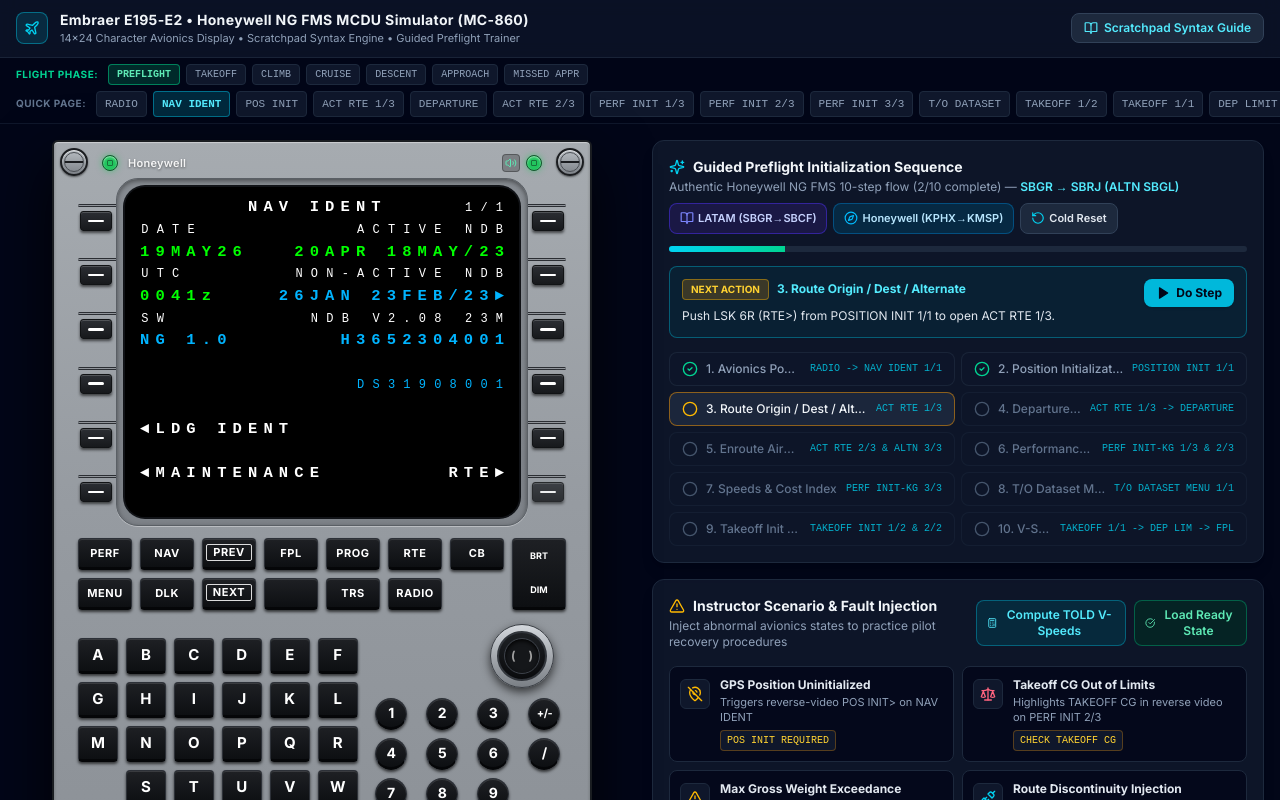
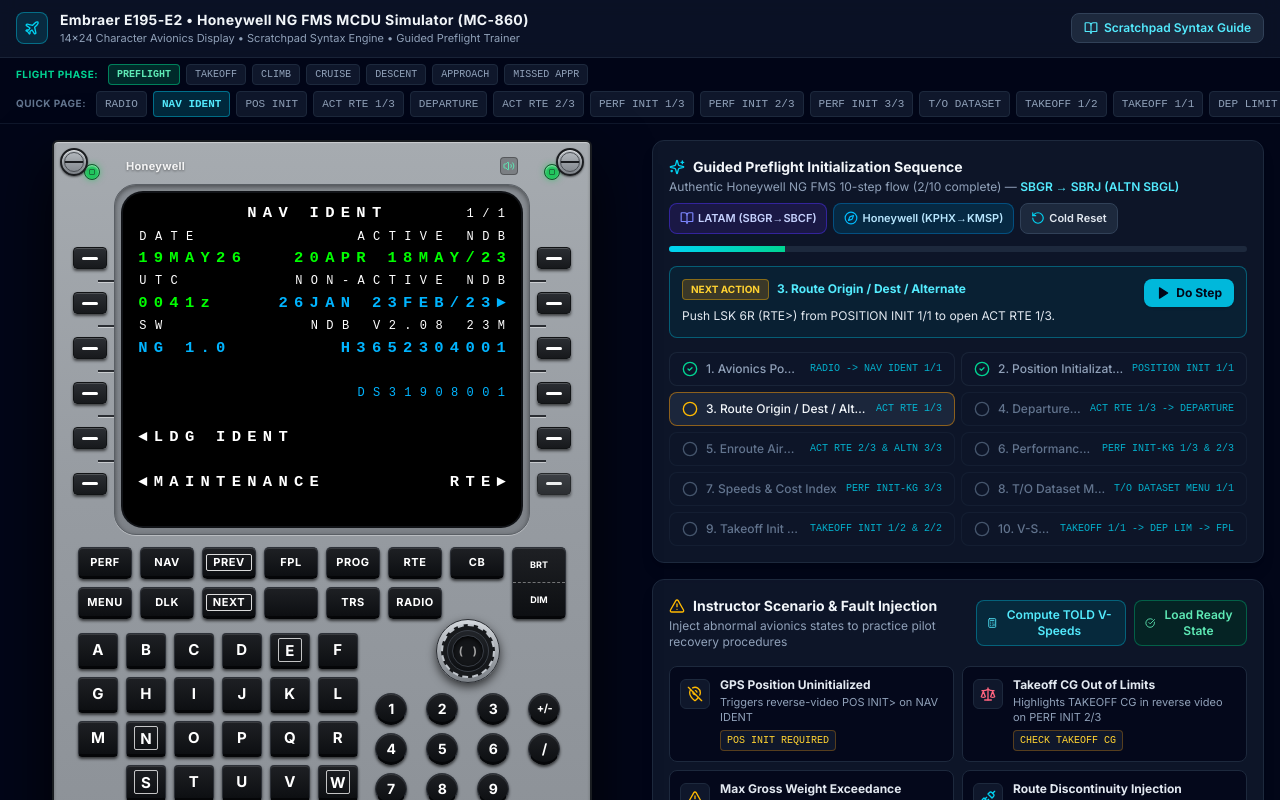
Before and after one commit to Leandr0SmS/embraer_e2_fms, a React (Vite) app: page / in a window 1280 px wide. Shown: the top 800 px of the page. Built offline with nearby package versions, Linux system fonts and the light colour scheme; a web font is replaced by a local one.

Commit message:
style(mcdu): align LSK 1L-6L and 1R-6R buttons 1:1 with 14-row LCD grid and Figure 3-1 details

```diff
--- a/src/components/mcdu/McduBezel.tsx
+++ b/src/components/mcdu/McduBezel.tsx
@@ -122,21 +122,23 @@ export const McduBezel: React.FC<McduBezelProps> = ({
       <CornerFastener className="absolute bottom-1.5 right-1.5 z-20" />
 
       {/* Upper Display Frame with Left LSK 1L..6L, Center Black LCD, and Right LSK 1R..6R */}
-      <div className="mx-3 mt-1">
-        {/* Top Sensor & Brand Bar */}
-        <div className="flex items-center justify-between px-3 mb-1.5">
-          <div className="flex items-center gap-2.5 pl-4">
-            {/* Left Green Light Sensor */}
+      <div className="mx-2 mt-0.5">
+        {/* Top Brand & Sensor Bar */}
+        <div className="grid grid-cols-[44px_1fr_44px] items-center mb-1">
+          {/* Left Green Light Sensor (aligned above Left LSK column) */}
+          <div className="flex justify-center pt-3">
             <span className="w-4 h-4 rounded-full bg-[#22c55e] border border-[#14532d] shadow-[inset_0_1px_2px_rgba(255,255,255,0.6),0_0_6px_rgba(34,197,94,0.6)] flex items-center justify-center">
               <span className="w-1.5 h-1.5 rounded-[1px] border border-[#14532d]/70" />
             </span>
-            <span className="text-[11px] font-semibold tracking-wide text-white/90 drop-shadow-[0_1px_1px_rgba(0,0,0,0.5)]">
+          </div>
+
+          {/* Honeywell Logo & Status Annunciators */}
+          <div className="flex items-center justify-between px-3">
+            <span className="text-[11px] font-bold tracking-wide text-white/90 drop-shadow-[0_1px_1px_rgba(0,0,0,0.45)]">
               Honeywell
             </span>
-          </div>
 
-          {/* Right Status Annunciators (MSG / OFST), Audio Mute & Right Green Light Sensor */}
-          <div className="flex items-center gap-1.5 pr-4">
+            <div className="flex items-center gap-1.5">
               {hasActiveMessage && (
                 <span className="px-1.5 py-0.5 rounded-[2px] text-[9px] font-bold tracking-wider bg-amber-400 text-black border border-black/40 animate-pulse">
                   MSG
@@ -159,34 +161,58 @@ export const McduBezel: React.FC<McduBezelProps> = ({
                   <Volume2 className="w-3 h-3 text-emerald-300" />
                 )}
               </button>
+            </div>
+          </div>
+
+          {/* Right Green Light Sensor (aligned above Right LSK column) */}
+          <div className="flex justify-center pt-3">
             <span className="w-4 h-4 rounded-full bg-[#22c55e] border border-[#14532d] shadow-[inset_0_1px_2px_rgba(255,255,255,0.6),0_0_6px_rgba(34,197,94,0.6)] flex items-center justify-center">
               <span className="w-1.5 h-1.5 rounded-[1px] border border-[#14532d]/70" />
             </span>
           </div>
         </div>
 
-        {/* Display Grid & LSK Columns */}
-        <div className="grid grid-cols-[42px_1fr_42px] items-stretch">
+        {/* Display Grid & LSK Columns — Using identical 14-row grid geometry so 1L..6L and 1R..6R align 1:1 with Data Lines 3, 5, 7, 9, 11, 13 */}
+        <div className="grid grid-cols-[44px_1fr_44px] items-stretch">
           {/* Left LSK Column (1L - 6L) */}
-          <div className="flex flex-col justify-between pt-[26px] pb-[24px] pr-1 items-end">
-            {LEFT_LSKS.map((lsk) => {
+          <div
+            className="grid py-[18px] pr-1"
+            style={{ gridTemplateRows: 'repeat(14, minmax(0, 1fr))' }}
+          >
+            {LEFT_LSKS.map((lsk, idx) => {
               const isTarget = highlightedLsk === lsk;
+              const dataRow = 3 + idx * 2; // LCD Rows 3, 5, 7, 9, 11, 13 (1-based)
+              const labelRow = 2 + idx * 2; // LCD Rows 2, 4, 6, 8, 10, 12 (1-based)
               return (
-                <div key={lsk} className="w-full flex flex-col items-end">
-                  {/* Horizontal Guide Bar aligned with Label Line */}
-                  <div className="w-full h-[3px] bg-gradient-to-b from-[#d4d8dd] to-[#52565c] border-y border-[#2b2e33] rounded-l-full mb-1 -mr-1 z-10" />
+                <React.Fragment key={lsk}>
+                  {/* Horizontal Guide Tick Line between LSKs (on Label rows 4, 6, 8, 10, 12 as in Figure 3-1) */}
+                  {idx > 0 && (
+                    <div
+                      style={{ gridRow: labelRow }}
+                      className="w-full flex items-center justify-end"
+                    >
+                      <div className="w-4 h-[2.5px] bg-[#2b2e33] shadow-[0_1px_0_rgba(255,255,255,0.45)] -mr-1 z-10" />
+                    </div>
+                  )}
+
+                  {/* LSK Button centered directly on the Data Row */}
+                  <div
+                    style={{ gridRow: dataRow }}
+                    className="w-full flex items-center justify-center"
+                  >
                     <button
                       type="button"
                       onClick={() => onLskPress(lsk)}
                       title={`LSK ${lsk}`}
                       data-testid={`lsk-${lsk}`}
-                    className={`mcdu-lsk-btn h-5 w-8 rounded-[3px] flex items-center justify-center cursor-pointer ${
+                      className={`mcdu-lsk-btn h-[22px] w-[34px] rounded-[4px] flex items-center justify-center cursor-pointer ${
                         isTarget ? 'ring-2 ring-amber-400 animate-pulse' : ''
                       }`}
                     >
                       <span className="w-4 h-[2.5px] bg-white rounded-full" />
                     </button>
                   </div>
+                </React.Fragment>
               );
             })}
           </div>
@@ -202,25 +228,44 @@ export const McduBezel: React.FC<McduBezelProps> = ({
           </div>
 
           {/* Right LSK Column (1R - 6R) */}
-          <div className="flex flex-col justify-between pt-[26px] pb-[24px] pl-1 items-start">
-            {RIGHT_LSKS.map((lsk) => {
+          <div
+            className="grid py-[18px] pl-1"
+            style={{ gridTemplateRows: 'repeat(14, minmax(0, 1fr))' }}
+          >
+            {RIGHT_LSKS.map((lsk, idx) => {
               const isTarget = highlightedLsk === lsk;
+              const dataRow = 3 + idx * 2; // LCD Rows 3, 5, 7, 9, 11, 13 (1-based)
+              const labelRow = 2 + idx * 2; // LCD Rows 2, 4, 6, 8, 10, 12 (1-based)
               return (
-                <div key={lsk} className="w-full flex flex-col items-start">
-                  {/* Horizontal Guide Bar aligned with Label Line */}
-                  <div className="w-full h-[3px] bg-gradient-to-b from-[#d4d8dd] to-[#52565c] border-y border-[#2b2e33] rounded-r-full mb-1 -ml-1 z-10" />
+                <React.Fragment key={lsk}>
+                  {/* Horizontal Guide Tick Line between LSKs (on Label rows 4, 6, 8, 10, 12 as in Figure 3-1) */}
+                  {idx > 0 && (
+                    <div
+                      style={{ gridRow: labelRow }}
+                      className="w-full flex items-center justify-start"
+                    >
+                      <div className="w-4 h-[2.5px] bg-[#2b2e33] shadow-[0_1px_0_rgba(255,255,255,0.45)] -ml-1 z-10" />
+                    </div>
+                  )}
+
+                  {/* LSK Button centered directly on the Data Row */}
+                  <div
+                    style={{ gridRow: dataRow }}
+                    className="w-full flex items-center justify-center"
+                  >
                     <button
                       type="button"
                       onClick={() => onLskPress(lsk)}
                       title={`LSK ${lsk}`}
                       data-testid={`lsk-${lsk}`}
-                    className={`mcdu-lsk-btn h-5 w-8 rounded-[3px] flex items-center justify-center cursor-pointer ${
+                      className={`mcdu-lsk-btn h-[22px] w-[34px] rounded-[4px] flex items-center justify-center cursor-pointer ${
                         isTarget ? 'ring-2 ring-amber-400 animate-pulse' : ''
                       }`}
                     >
                       <span className="w-4 h-[2.5px] bg-white rounded-full" />
                     </button>
                   </div>
+                </React.Fragment>
               );
             })}
           </div>
--- a/src/components/mcdu/McduKeypad.tsx
+++ b/src/components/mcdu/McduKeypad.tsx
@@ -44,6 +44,8 @@ const ALPHA_ROWS: string[][] = [
   ['', 'X', 'Y', 'Z', 'DEL', 'CLR'],
 ];
 
+const CARDINAL_KEYS = new Set(['N', 'E', 'S', 'W']);
+
 const NUMERIC_ROWS: Array<Array<string | null>> = [
   ['1', '2', '3', '+/-'],
   ['4', '5', '6', '/'],
@@ -88,7 +90,7 @@ export const McduKeypad: React.FC<McduKeypadProps> = ({
   };
 
   return (
-    <div className="mt-3 px-4 pb-1 space-y-3 select-none">
+    <div className="mt-3 px-4 pb-1 space-y-2.5 select-none">
       {/* Authentic 2-Row Function Key Matrix + BRT/DIM Rocker */}
       <div className="grid grid-cols-8 gap-2 items-stretch">
         <div className="col-span-7 space-y-2">
@@ -102,7 +104,7 @@ export const McduKeypad: React.FC<McduKeypadProps> = ({
                   type="button"
                   onClick={() => onFunctionKey(key)}
                   data-testid={`fn-key-${key}`}
-                  className={`mcdu-key h-8 rounded-[4px] text-[11px] font-bold tracking-wider text-white flex items-center justify-center cursor-pointer ${
+                  className={`mcdu-key h-8 rounded-[5px] text-[11px] font-bold tracking-wider text-white flex items-center justify-center cursor-pointer ${
                     isHighlighted
                       ? 'ring-2 ring-amber-400 animate-pulse text-amber-300'
                       : ''
@@ -131,7 +133,7 @@ export const McduKeypad: React.FC<McduKeypadProps> = ({
                   onClick={() => onFunctionKey(key)}
                   title={isBlank ? 'Direct-To / Spare Function Key' : label}
                   data-testid={`fn-key-${key}`}
-                  className={`mcdu-key h-8 rounded-[4px] text-[11px] font-bold tracking-wider text-white flex items-center justify-center cursor-pointer ${
+                  className={`mcdu-key h-8 rounded-[5px] text-[11px] font-bold tracking-wider text-white flex items-center justify-center cursor-pointer ${
                     isHighlighted
                       ? 'ring-2 ring-amber-400 animate-pulse text-amber-300'
                       : ''
@@ -152,12 +154,12 @@ export const McduKeypad: React.FC<McduKeypadProps> = ({
           </div>
         </div>
 
-        {/* Column 8: Vertical BRT / DIM Rocker Key */}
-        <div className="col-span-1 flex flex-col justify-between mcdu-key rounded-[4px] overflow-hidden">
+        {/* Column 8: Vertical BRT / DIM Rocker Key with center dashed line */}
+        <div className="col-span-1 flex flex-col justify-between mcdu-key rounded-[5px] overflow-hidden">
           <button
             type="button"
             onClick={() => onBrightnessDelta?.(0.15)}
-            className="flex-1 text-[9px] font-bold text-white hover:bg-white/10 flex items-center justify-center cursor-pointer"
+            className="flex-1 text-[9px] font-bold text-white hover:bg-white/10 flex items-center justify-center border-b border-dashed border-white/40 cursor-pointer"
             title="Increase Display Brightness (BRT)"
           >
             BRT
@@ -184,6 +186,7 @@ export const McduKeypad: React.FC<McduKeypadProps> = ({
                   return <div key={`empty-${rIdx}-${cIdx}`} className="h-9" />;
                 }
                 const isWordKey = k === 'CLR' || k === 'DEL';
+                const isCardinal = CARDINAL_KEYS.has(k);
                 return (
                   <button
                     key={k}
@@ -194,7 +197,13 @@ export const McduKeypad: React.FC<McduKeypadProps> = ({
                       isWordKey ? 'text-[11px] tracking-tight' : 'text-[15px]'
                     }`}
                   >
+                    {isCardinal ? (
+                      <span className="border border-white/75 w-6 h-6 rounded-[2px] flex items-center justify-center leading-none">
                         {k}
+                      </span>
+                    ) : (
+                      k
+                    )}
                   </button>
                 );
               })}
@@ -204,22 +213,24 @@ export const McduKeypad: React.FC<McduKeypadProps> = ({
 
         {/* Right Side: Concentric Rotary Knob on Top + Round Numeric Pad Below (5 columns wide) */}
         <div className="col-span-5 flex flex-col items-center justify-between space-y-2.5">
-          {/* Concentric Rotary Data Entry Knob */}
-          <div className="w-full flex items-center justify-end pr-3">
+          {/* Concentric Rotary Data Entry Knob (Positioned under CB / BRT-DIM as in Figure 3-1) */}
+          <div className="w-full flex items-center justify-center -mt-3">
             <div
               onWheel={handleKnobWheel}
               title="Rotary Data Knob — Click ( / ) or scroll mouse wheel to adjust TO TEMP / FLEX TEMP"
-              className={`relative w-16 h-16 rounded-full bg-gradient-to-b from-[#d4d8dd] to-[#7a7f85] p-1.5 border border-[#3a3e44] shadow-[0_4px_10px_rgba(0,0,0,0.65)] flex items-center justify-center ${
+              className={`relative w-16 h-16 rounded-full bg-gradient-to-b from-[#d4d8dd] to-[#7a7f85] p-1 border border-[#2b2e33] shadow-[0_4px_10px_rgba(0,0,0,0.65)] flex items-center justify-center ${
                 knobHighlighted ? 'ring-2 ring-amber-400 animate-pulse' : ''
               }`}
             >
-              <div className="w-full h-full rounded-full bg-gradient-to-b from-[#1f2226] to-[#0a0b0d] border-2 border-[#32363c] shadow-inner flex items-center justify-center">
-                <div className="w-9 h-9 rounded-full bg-[#15171a] border border-[#3d424a] shadow-[inset_0_2px_4px_rgba(0,0,0,0.9)] flex items-center justify-between px-1">
+              {/* Knurled Outer Ring */}
+              <div className="w-full h-full rounded-full bg-[#17191c] border-2 border-dashed border-[#bfc4ca] p-1 flex items-center justify-center">
+                <div className="w-full h-full rounded-full bg-gradient-to-b from-[#23262b] to-[#0d0f12] border border-[#3a3f47] shadow-inner flex items-center justify-center">
+                  <div className="w-8 h-8 rounded-full bg-[#141619] border border-[#383d45] shadow-[inset_0_2px_4px_rgba(0,0,0,0.9)] flex items-center justify-between px-1">
                     <button
                       type="button"
                       onClick={() => onKnobRotate?.(-1)}
                       data-testid="mcdu-knob-dec"
-                    className="text-[12px] font-bold text-neutral-400 hover:text-white px-0.5 cursor-pointer"
+                      className="text-[11px] font-bold text-neutral-400 hover:text-white px-0.5 cursor-pointer"
                       title="Decrement value (Rotate Counter-Clockwise)"
                     >
                       (
@@ -228,11 +239,12 @@ export const McduKeypad: React.FC<McduKeypadProps> = ({
                       type="button"
                       onClick={() => onKnobRotate?.(1)}
                       data-testid="mcdu-knob-inc"
-                    className="text-[12px] font-bold text-neutral-400 hover:text-white px-0.5 cursor-pointer"
+                      className="text-[11px] font-bold text-neutral-400 hover:text-white px-0.5 cursor-pointer"
                       title="Increment value (Rotate Clockwise)"
                     >
                       )
                     </button>
+                  </div>
                 </div>
               </div>
             </div>
```
Lines whose indentation alone changed are shown as unchanged.
